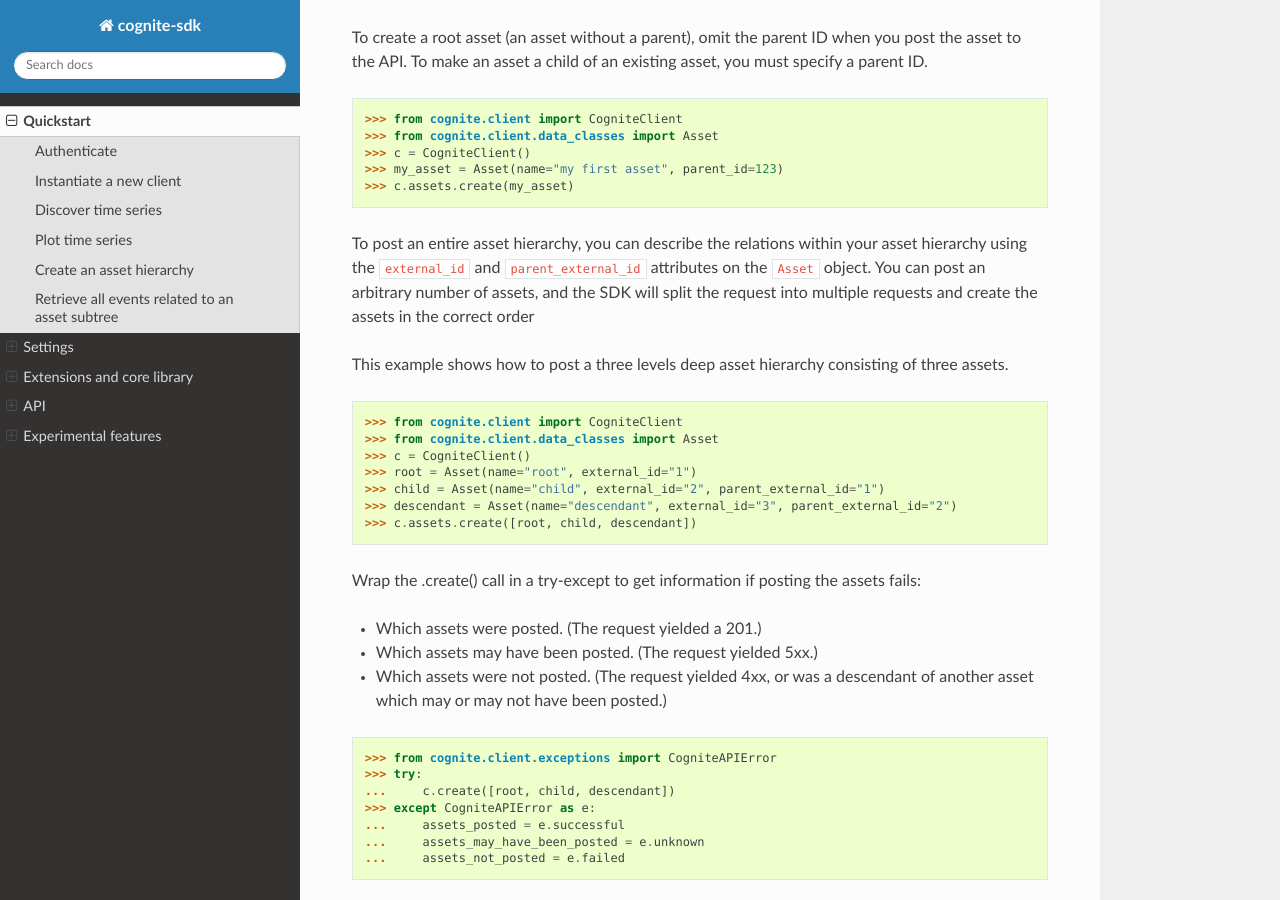
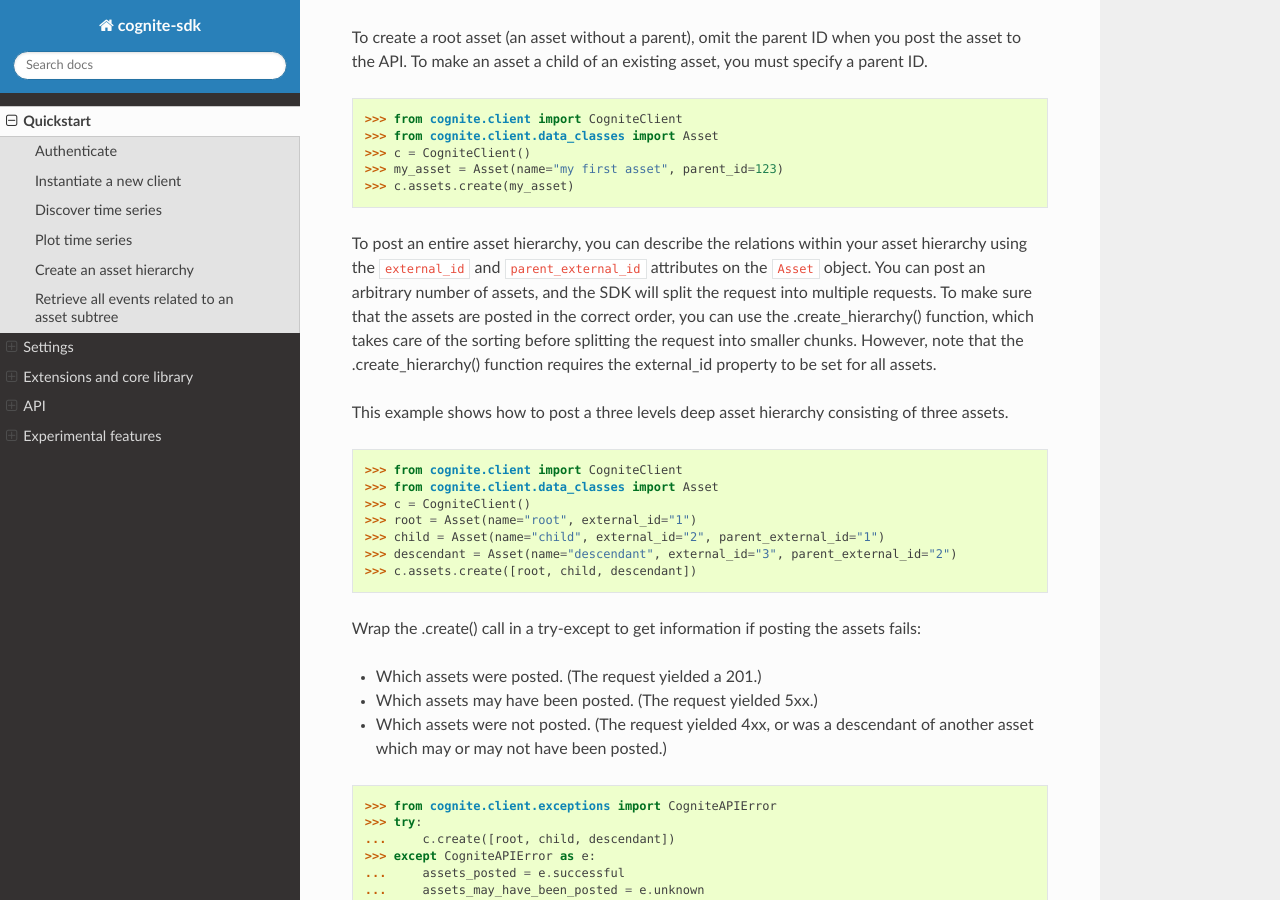
Before and after one commit to cognitedata/cognite-sdk-python, a Sphinx documentation site: the page built from docs/source/cognite.rst, in a window 1280 px wide and 900 px high, scrolled down 2167 px. Built offline with Sphinx 7.4.7 and the Read the Docs theme 2.0.0, drawn with Linux system fonts in a browser that asks for light colours.

Commit message:
Update documentation.

```diff
--- a/docs/source/cognite.rst
+++ b/docs/source/cognite.rst
@@ -102,8 +102,10 @@
 
 To post an entire asset hierarchy, you can describe the relations within your asset hierarchy
 using the :code:`external_id` and :code:`parent_external_id` attributes on the :code:`Asset` object. You can post
-an arbitrary number of assets, and the SDK will split the request into multiple requests and create the assets
-in the correct order
+an arbitrary number of assets, and the SDK will split the request into multiple requests. To make sure that the
+assets are posted in the correct order, you can use the .create_hierarchy() function, which takes care of the
+sorting before splitting the request into smaller chunks. However, note that the .create_hierarchy() function requires the
+external_id property to be set for all assets.
 
 This example shows how to post a three levels deep asset hierarchy consisting of three assets.
 
```
